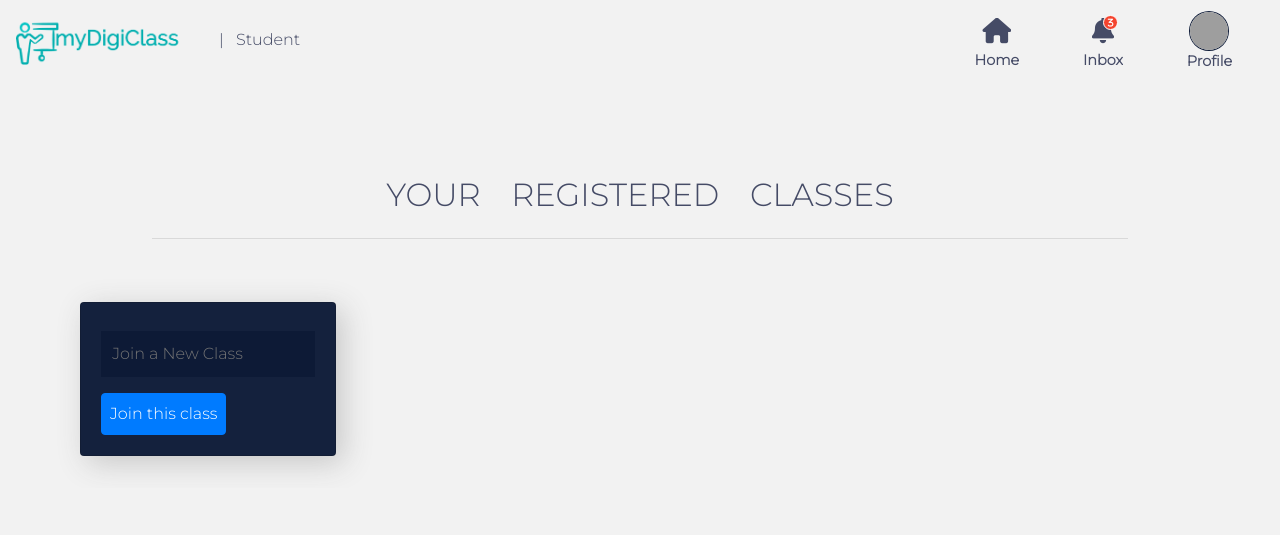
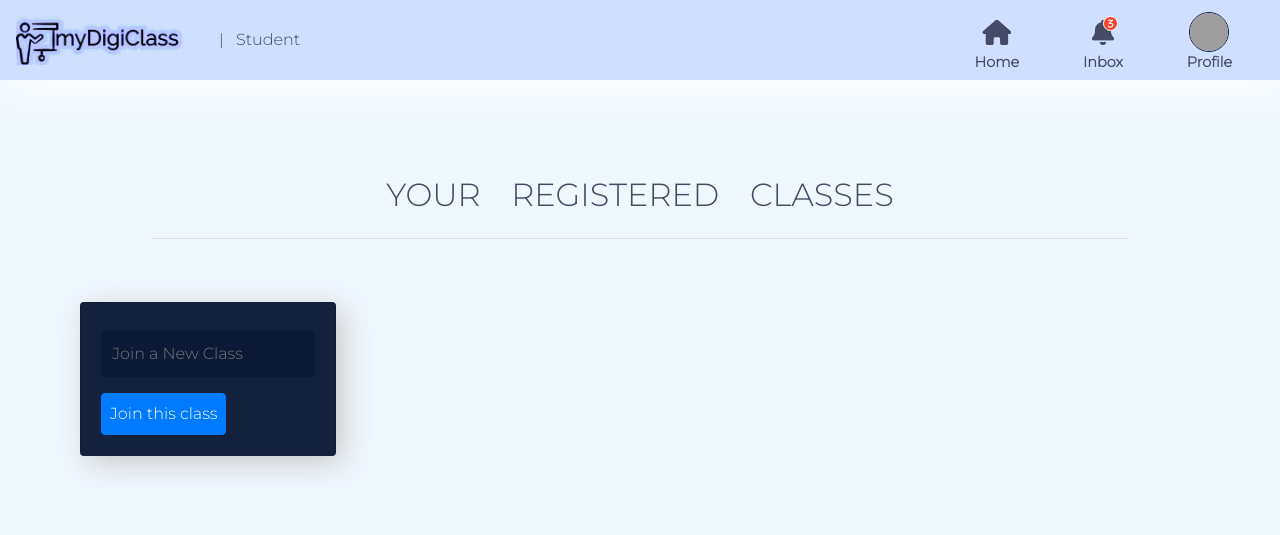
Before and after one commit to pan-kush/myDigiclass, a Flask app: template Template/class.html in a window 1280 px wide. Shown: the top 535 px of the page. Run offline with Flask 2, Linux system fonts and the light colour scheme; the template is opened without the code that fills it, so the values that code supplies are empty; some libraries are stand-ins or nearby versions; grey boxes are pictures that could not be loaded.

Commit message:
updated UI

```diff
--- a/Template/class.html
+++ b/Template/class.html
@@ -29,7 +29,7 @@
 <body onload="onload()">
 
 	<nav class="navbar-home navbar navbar-expand-lg">
-		<a class="navbar-brand" href="#" style="font-size:x-large;"><img src="../static/icons/logo.png" alt="" height="50px" >
+		<a class="navbar-brand" href="#" style="font-size:x-large;"><img src="../static/icons/logo_blue.png" alt="" height="50px" >
 		</a>
 		<span class="position"> | &nbsp;
 			{% if occ=="teacher" %}
@@ -43,7 +43,7 @@
 			<ul class="navbar-nav ml-auto">
 				<li class="nav-item">
 					<i class="fas fa-home fa-2x home-icon"></i>
-					<p class="icon-caption">Home</p>
+					<a href="/Class" class="icon-caption">Home</a>
 				</li>
 				<li class="nav-item" style="position: relative;">
 
--- a/static/css/view.css
+++ b/static/css/view.css
@@ -28,18 +28,18 @@ body {
 .navbar-home {
   position: fixed;
   z-index: 1000;
-  background-color: #F2F2F2;
+  background-color: #d0dfff;
   height: 5rem;
   max-height: 5rem;
   width: 100%;
   overflow: visible;
-  /* box-shadow: 7px 7px 30px #D1D1D1; */
+  box-shadow: 7px 7px 40px #fff;
 }
 
 .navbar-brand img {
-  filter: invert(100%) contrast(200%);
+  /* filter: invert(100%) contrast(200%); */
   /* filter: hue-rotate(100%); */
-  /* filter: contrast(100%); */
+  filter: contrast(300%);
 }
 
 
@@ -75,6 +75,11 @@ body {
   font-size: .9em;
   font-weight: bold;
   padding-top:0;
+  margin-bottom: .8rem;
+}
+
+.icon-caption:hover {
+  text-decoration: none!important;
 }
 
 .fa-2x {
@@ -126,10 +131,10 @@ body {
   border-radius: 4px;
   position: absolute;
   z-index: 1000;
-  bottom: -9rem;
+  bottom: -9.1rem;
   right: 2.3rem;
   padding: 1em 0;
-  background-color: #F9F9F9;
+  background-color: #f0f5ff;
   box-shadow: 0px 5px 8px #ccc;
   overflow: visible;
 }
@@ -139,10 +144,10 @@ body {
   content:'';
   position: absolute;
   top: -1.3rem;
-  right: 10%;
+  right: 12%;
   /* transform: translateX(-5%); */
   border: 12px solid;
-  border-color: transparent transparent #f9F9F9 transparent;
+  border-color: transparent transparent #f0f5ff transparent;
 
 }
 
@@ -174,7 +179,7 @@ body {
 /* Content */
 
 body {
-  background-color: #f2f2f2;
+  background-color: #f0f8ff;
 }
 
 .title {
@@ -194,9 +199,7 @@ body {
 
 .content {
   margin-top: 8em;
-  background-color: #f2f2f2;
-  /* background:url("../img/bg6.webp") no-repeat;
-  background-size: cover; */
+  background-color: #f0f8ff;
   width: 100%;
   height: 100%;
   padding: 3em;
@@ -238,8 +241,6 @@ body {
   font-weight: bold;
   /* width: 90%; */
 }
-
-
 
 .animate-192406 {
   animation-name: swing;
```
Also changed, not shown: static/icons/logo_blue.png (added), static/icons/logo_new.png (added).
